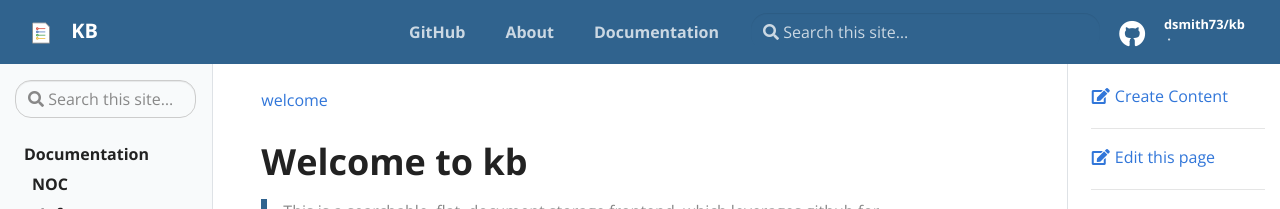
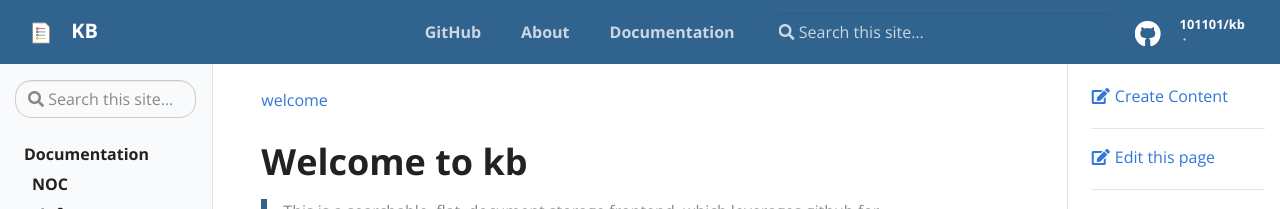
Before and after one commit to 101101/kb, a Jekyll site: the page built from pages/index.md, in a window 1280 px wide. Shown: the top 209 px of the page. Built offline with Jekyll 4.4.1, drawn with Linux system fonts in a browser that asks for light colours.

Commit message:
Update _config.yml

```diff
--- a/_config.yml
+++ b/_config.yml
@@ -22,7 +22,7 @@ url: "https://101101.github.io" # the base hostname & protocol for your site
 
 # Social (First three Required)
 repo: "https://github.com/101101/kb"
-github_user: "dsmith73"
+github_user: "101101"
 github_repo: "kb"
 
 # Optional
```
